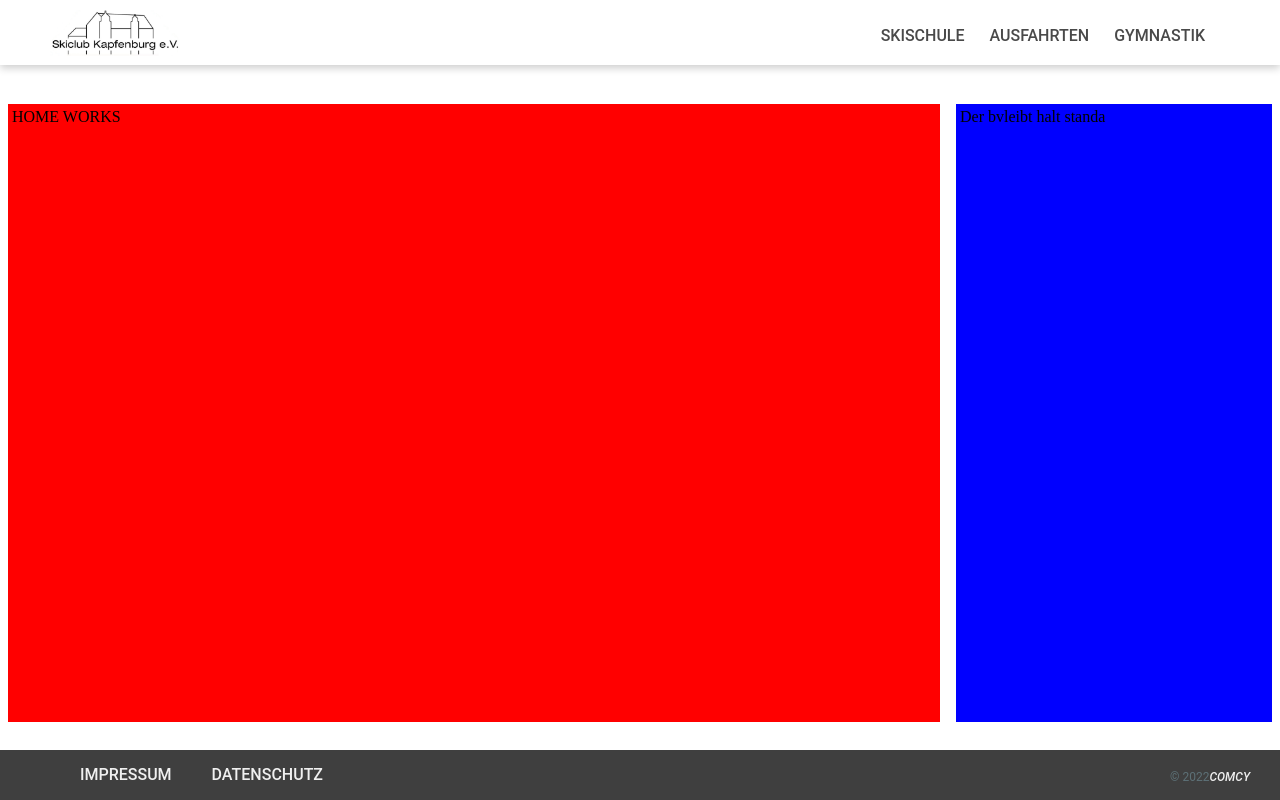
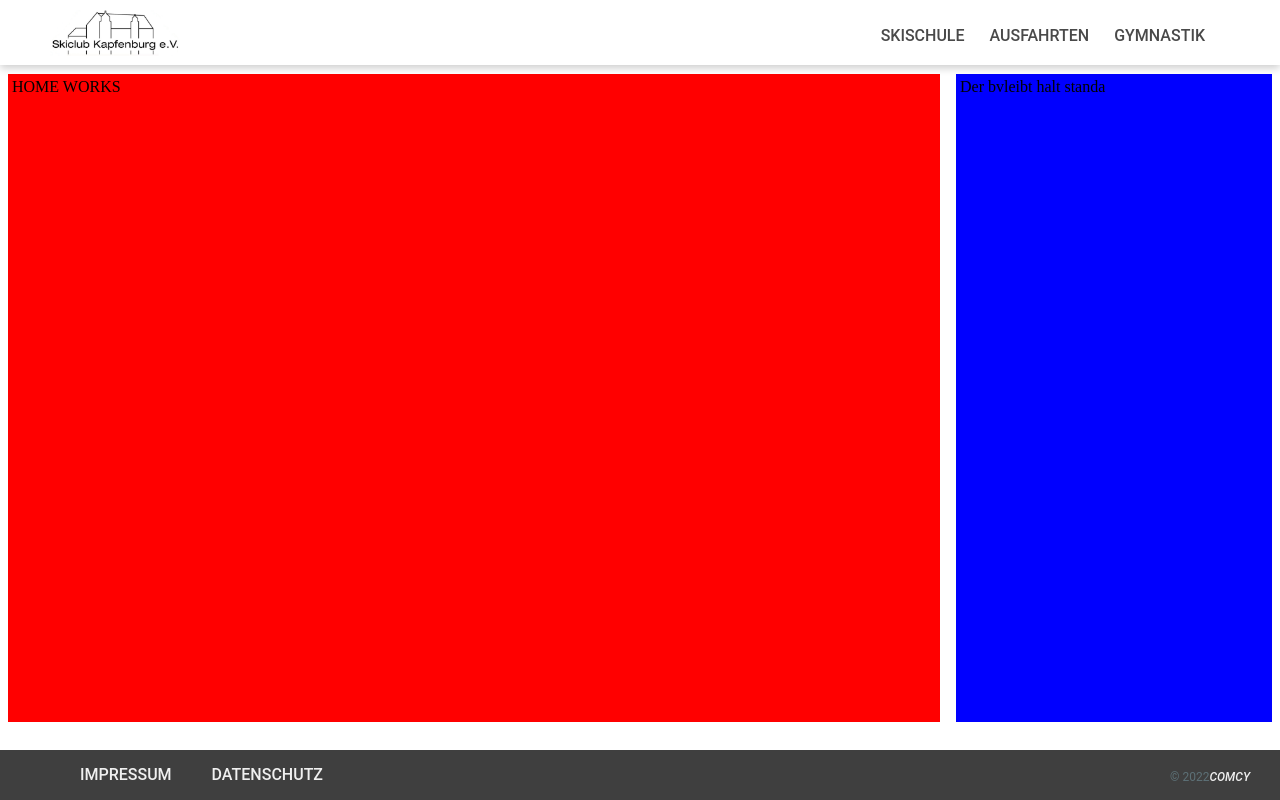
Before and after one commit to comcy/skiclub-kapfenburg.de, an Angular app in the folder src/web/: page /home in a window 1280 px wide. Built offline with nearby package versions, Linux system fonts and the light colour scheme.

Commit message:
minimzed space on top

```diff
--- a/src/web/projects/sck-app/src/app/app.component.scss
+++ b/src/web/projects/sck-app/src/app/app.component.scss
@@ -8,8 +8,8 @@
   flex-direction: row;
   flex-wrap: wrap;
   width: 100%;
-  margin-top: 96px;
-  min-height: calc(100% - 166px);
+  margin-top: 66px;
+  min-height: calc(100% - 136px);
   overflow-y: auto;
   overflow: auto;
 
```
